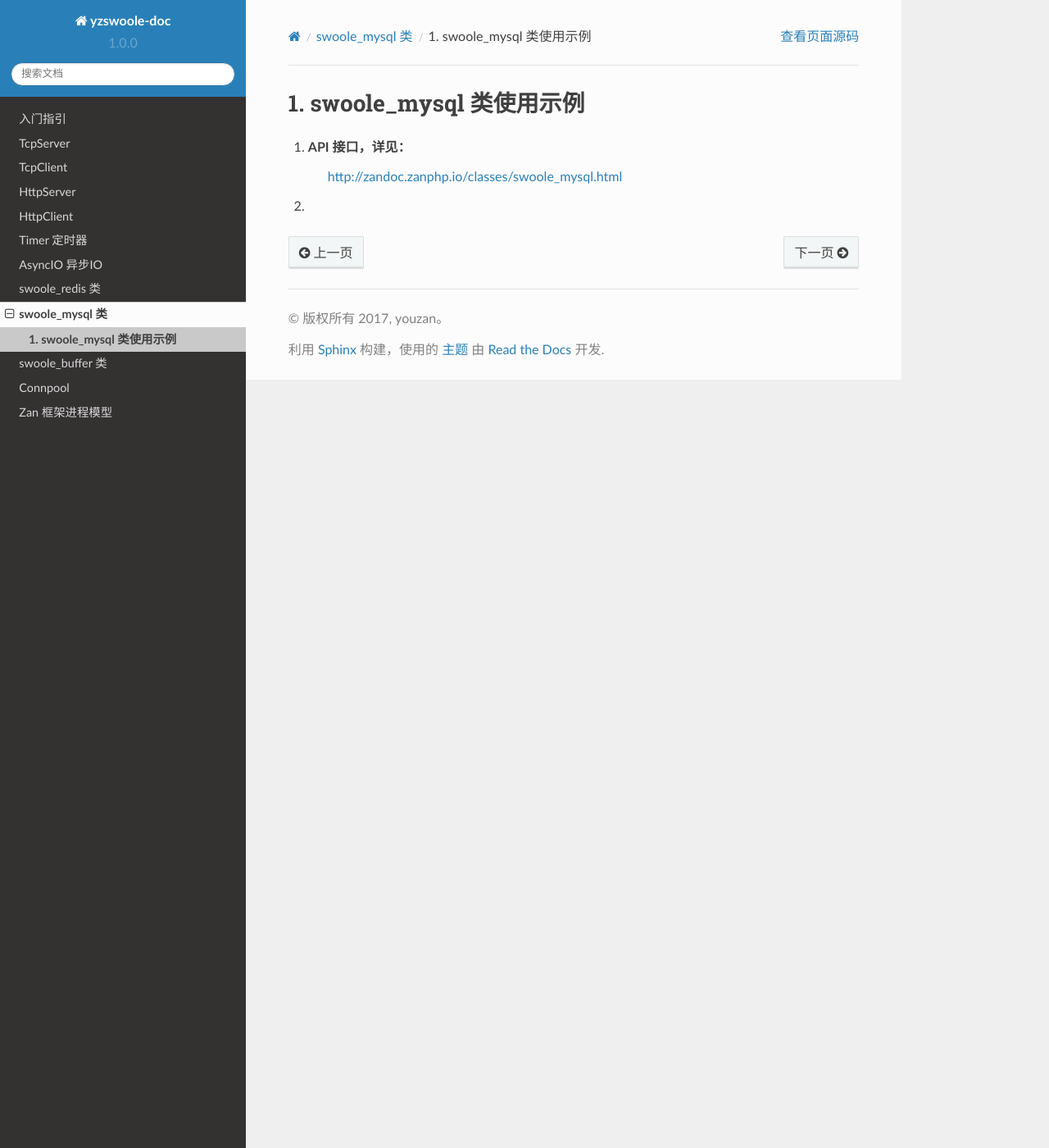
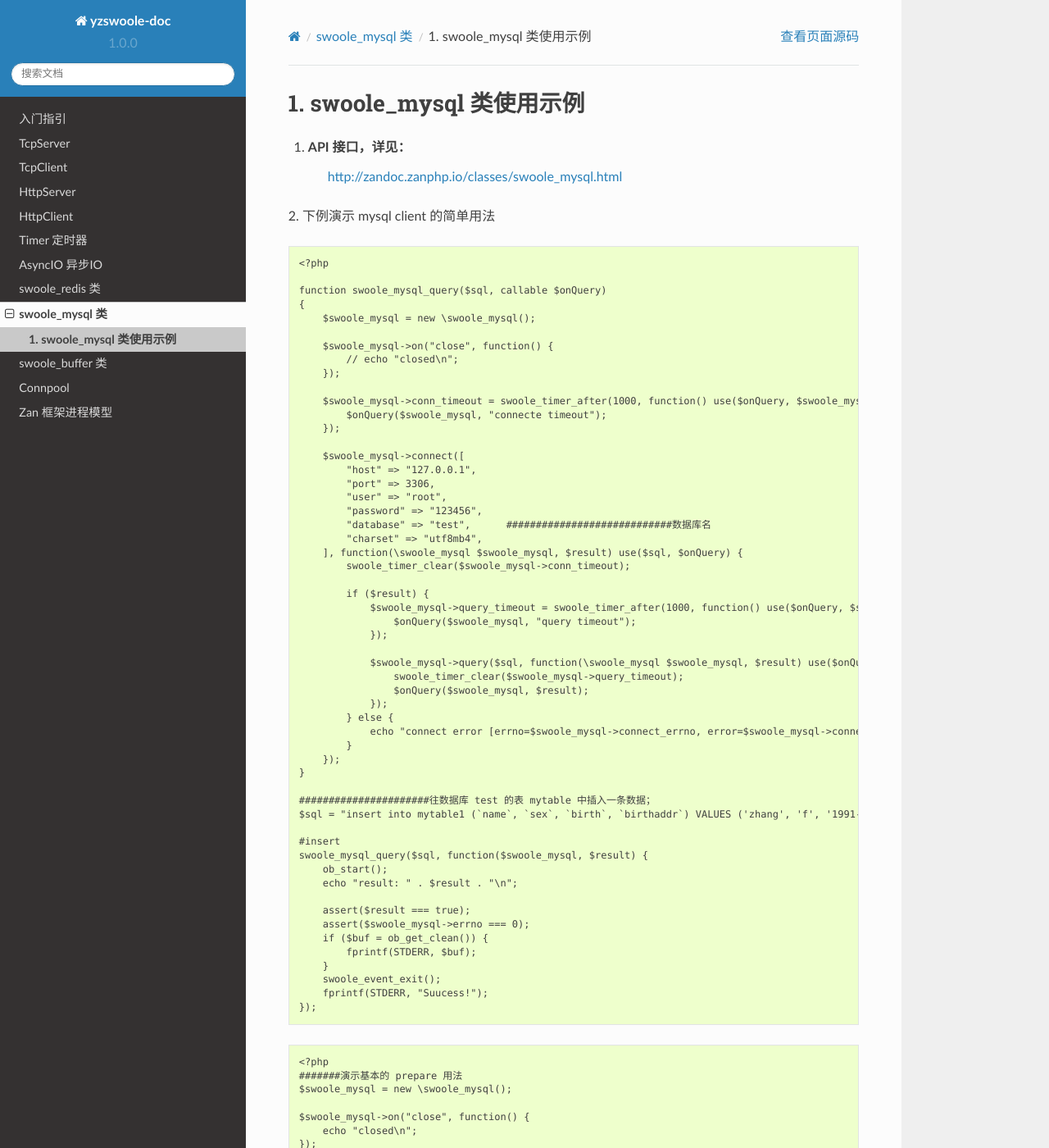
Before and after one commit to youzan/zan-user-guide, a Sphinx documentation site: the page built from source/MySql/01_function_list.rst, in a window 1280 px wide and 1400 px high. Shown: the whole window at 82% size. Built offline with Sphinx 7.4.7 and the Read the Docs theme 2.0.0, drawn with Linux system fonts in a browser that asks for light colours; some of the changed text lies outside the part shown.

Commit message:
update mysql

```diff
--- a/source/MySql/01_function_list.rst
+++ b/source/MySql/01_function_list.rst
@@ -5,4 +5,109 @@ swoole_mysql 类使用示例
     http://zandoc.zanphp.io/classes/swoole_mysql.html
 
 
-2.
+2. 下例演示 mysql client 的简单用法
+::
+
+    <?php
+
+    function swoole_mysql_query($sql, callable $onQuery)
+    {
+        $swoole_mysql = new \swoole_mysql();
+
+        $swoole_mysql->on("close", function() {
+            // echo "closed\n";
+        });
+
+        $swoole_mysql->conn_timeout = swoole_timer_after(1000, function() use($onQuery, $swoole_mysql) {
+            $onQuery($swoole_mysql, "connecte timeout");
+        });
+
+        $swoole_mysql->connect([
+            "host" => "127.0.0.1",
+            "port" => 3306,
+            "user" => "root",
+            "password" => "123456",
+            "database" => "test",      ############################数据库名
+            "charset" => "utf8mb4",
+        ], function(\swoole_mysql $swoole_mysql, $result) use($sql, $onQuery) {
+            swoole_timer_clear($swoole_mysql->conn_timeout);
+
+            if ($result) {
+                $swoole_mysql->query_timeout = swoole_timer_after(1000, function() use($onQuery, $swoole_mysql) {
+                    $onQuery($swoole_mysql, "query timeout");
+                });
+
+                $swoole_mysql->query($sql, function(\swoole_mysql $swoole_mysql, $result) use($onQuery) {
+                    swoole_timer_clear($swoole_mysql->query_timeout);
+                    $onQuery($swoole_mysql, $result);
+                });
+            } else {
+                echo "connect error [errno=$swoole_mysql->connect_errno, error=$swoole_mysql->connect_error]";
+            }
+        });
+    }
+
+    ######################往数据库 test 的表 mytable 中插入一条数据；
+    $sql = "insert into mytable1 (`name`, `sex`, `birth`, `birthaddr`) VALUES ('zhang', 'f', '1991-09-04', 'china')";
+
+    #insert
+    swoole_mysql_query($sql, function($swoole_mysql, $result) {
+        ob_start();
+        echo "result: " . $result . "\n";
+
+        assert($result === true);
+        assert($swoole_mysql->errno === 0);
+        if ($buf = ob_get_clean()) {
+            fprintf(STDERR, $buf);
+        }
+        swoole_event_exit();
+        fprintf(STDERR, "Suucess!");
+    });
+
+
+::
+
+    <?php
+    #######演示基本的 prepare 用法
+    $swoole_mysql = new \swoole_mysql();
+
+    $swoole_mysql->on("close", function() {
+        echo "closed\n";
+    });
+
+    $swoole_mysql->conn_timeout = swoole_timer_after(3000, function() {
+        assert(false, "connect timeout");
+    });
+
+    $swoole_mysql->connect([
+        "host" => "127.0.0.1",
+        "port" => 3306,
+        "user" => "root",
+        "password" => "123456",
+        "database" => "test",         ############数据库名
+        "charset" => "utf8mb4",
+    ], function(\swoole_mysql $swoole_mysql, $result) {
+        swoole_timer_clear($swoole_mysql->conn_timeout);
+
+        if ($result) {
+            $swoole_mysql->query_timeout = swoole_timer_after(2000, function() {
+                echo "Error: query timeout, exit.\n";
+                exit(1);
+            });
+
+            ##############表 mytable1
+            ##############在数据库 test 的 mytable1 表中，查询 name="zhang" AND sex="f" 的条数
+            $sql = "SELECT COUNT(1) AS cnt FROM mytable1 WHERE name = :name AND sex = :sex";
+            $arr = ["name" => "zhang", "sex" => 'f'];
+            $swoole_mysql->safe_query($sql, $arr, function(\swoole_mysql $swoole_mysql, $result) {
+                echo "result:" . json_encode($result) . "\n";
+                echo "errno: " . $swoole_mysql->errno . "\n";
+
+                swoole_timer_clear($swoole_mysql->query_timeout);
+                fprintf(STDERR, "SUCCESS");
+                swoole_event_exit();
+            });
+        } else {
+            echo "connect error [errno=$swoole_mysql->connect_errno, error=$swoole_mysql->connect_error]";
+        }
+    });
```
Also changed, not shown: source/Timer/01_function_list.rst (+50 -0 lines).
